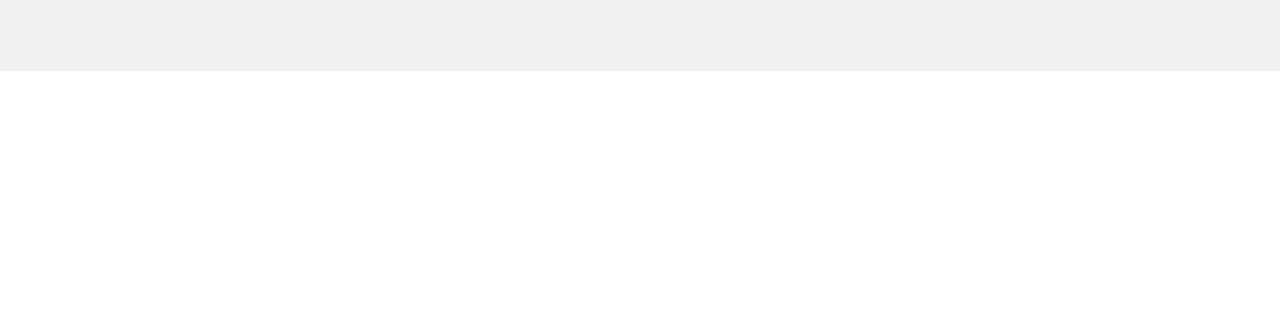
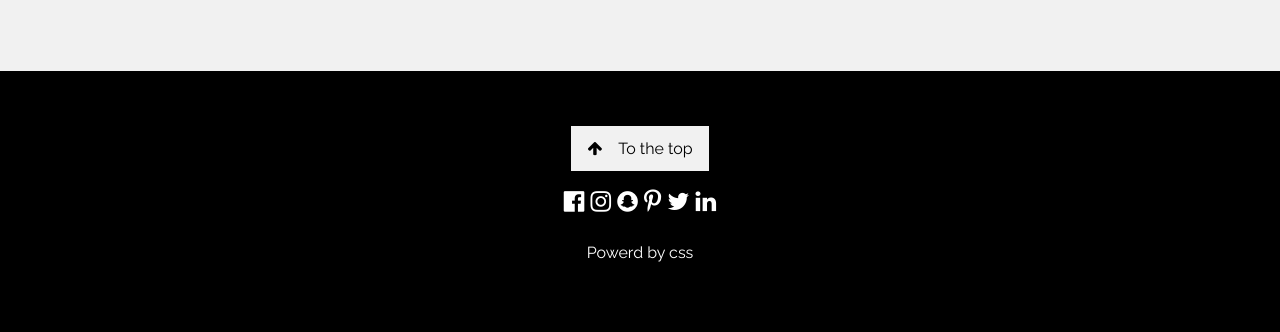
Before and after one commit to ArsenGHa/CSS_Template_vers.2, a plain HTML site: page index.html in a window 1280 px wide. Shown: the part 7036-7368 px from the top of the page. Before the commit the page ends 7107 px from the top, so only its background shows below. Drawn offline with Linux system fonts and the light colour scheme.

Commit message:
add_footer

```diff
--- a/css/style.less
+++ b/css/style.less
@@ -586,3 +586,45 @@ li {
         }
     }
 }
+
+.footer_content {
+    color: white;
+    background-color: black;
+    padding: 64px 0;
+    text-align: center;
+    font-size: 16px;
+
+    >a {
+        color: black;
+        background-color: #f1f1f1;
+        padding: 13px 16px;
+        &:hover {
+            background-color: #ccc;
+        }
+
+        i {
+            margin-right: 16px;
+        }
+    }
+
+    >div {
+        margin: 16px 0;
+        font-size: 24px;
+
+        i {
+            &:hover {
+                color: #ccc;
+            }
+        }
+    }
+
+    >p {
+        a {
+            color: white;
+            line-height: 1.8;
+            &:hover {
+                color: green;
+            }
+        }
+    }
+}
--- a/index.html
+++ b/index.html
@@ -10,7 +10,7 @@
     <title>Template</title>
 </head>
 <body>
-    <section class="navbar" id="home">
+    <section class="navbar">
         <div class="navbar_content">
           <a href="#home" class="logo">LOGO</a>
           <ul>
@@ -23,7 +23,7 @@
         </div>
     </section>
 
-    <header class="main_header">
+    <header class="main_header" id="home">
         <div class="header_content">
             <h1>Start something that matters</h1>
             <span>Stop wasting valuable time with projects that just isn't you.</span>
@@ -259,5 +259,19 @@
         </div>
     </section>
 
+    <footer class="footer_content">
+        <a href="#home"><i class="fa fa-arrow-up w3-margin-right"></i>To the top</a>
+        <div>
+            <i class="fa fa-facebook-official"></i>
+            <i class="fa fa-instagram"></i>
+            <i class="fa fa-snapchat"></i>
+            <i class="fa fa-pinterest-p"></i>
+            <i class="fa fa-twitter"></i>
+            <i class="fa fa-linkedin"></i>
+        </div>
+        <p>Powerd by <a href="https://www.w3schools.com/css/default.asp">css</a></p>
+
+    </footer>
+
 </body>
 </html>
```
Also changed, not shown: css/style.css.
